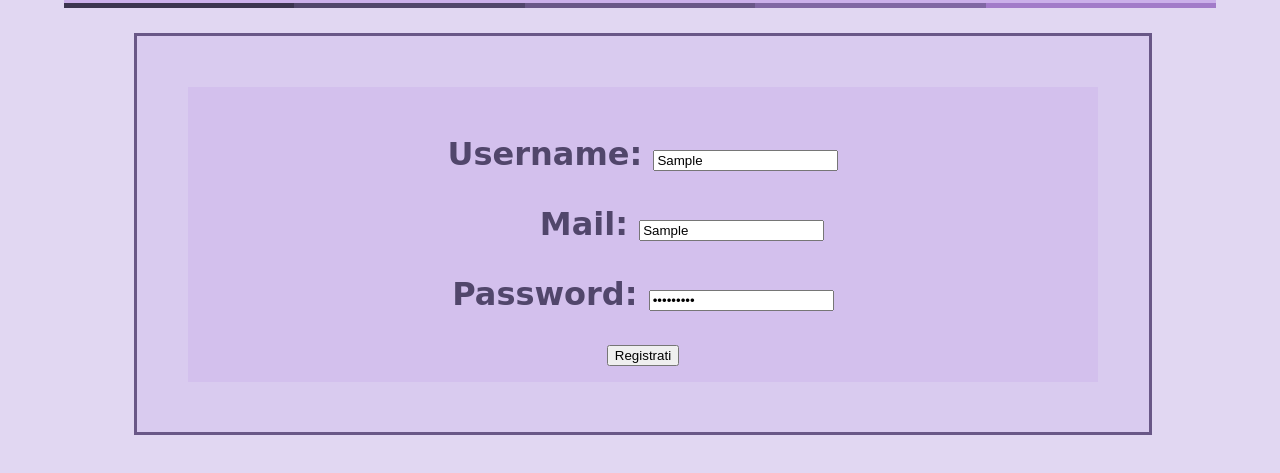
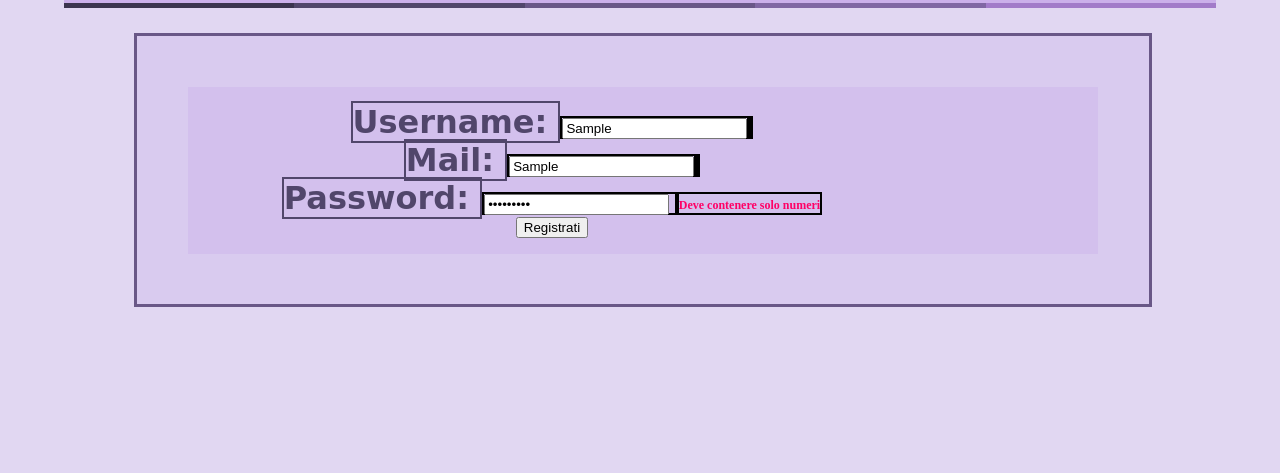
Before and after one commit to wieramoroz/saw2017, a plain HTML site: page Lab1/registrazione.html in a window 1280 px wide. Both pictures are taken after typing "Sample", "Sample", "Sample123" into the empty fields and a click on the button "Registrati". Shown: the part 93-566 px from the top of the page. Drawn offline with Linux system fonts and the light colour scheme; a web font is replaced by a local one.

Commit message:
change lab1
try to improve error message in "registrazione.html" end items layout

```diff
--- a/Lab1/functions.js
+++ b/Lab1/functions.js
@@ -1,22 +1,24 @@
 
 
 function validate_reg(form) {
-	var reason = "";
+	var error = false;
+	document.getElementById("user_err").innerText="";
+	document.getElementById("mail_err").innerText="";
+	document.getElementById("pass_err").innerText=""
 
-    if (form.username.value == "" || /[^a-zA-z]/.test(form.username.value))
-        reason += "Errore: il nome deve contenere solo le lettere\n";
-    if(form.mail.value=="" || /[^[a-z0-9_]+@[a-z0-9\-]+\.[a-z0-9\-\.]+$]]/.test(form.mail.value))
-    	reason += "Errore: la mail non e' valida\n";
-    if (form.password.value == "" || /[^0-9]/.test(form.password.value))
-        reason += "Errore: la password deve contenere solo i numeri\n";
-
-
-    if (reason == "")
-        return true;
-    else {
-        alert(reason);
-        return false;
+    if (form.username.value == "" || /[^a-zA-z]/.test(form.username.value)) {
+    	error= true;
+        document.getElementById("user_err").innerText="Deve contenere solo lettere";
     }
+    if(form.mail.value=="" || /[^[a-z0-9_]+@[a-z0-9\-]+\.[a-z0-9\-\.]+$]]/.test(form.mail.value)) {
+    	error = true;
+    	document.getElementById("mail_err").innerText = "La mail non e' valida";
+    }
+    if (form.password.value == "" || /[^0-9]/.test(form.password.value)) {
+    	error = true;
+        document.getElementById("pass_err").innerText = "Deve contenere solo numeri";
+    }
+    return !error;
 }
 
 function validate_log(form) {
@@ -35,3 +37,11 @@ function validate_log(form) {
         return false;
     }
 }
+
+/*
+========= 29/3/17 - Fabrizio
+modificato le funzioni perche in caso di errore non stampino su un aletr
+ma su un label accanto al campo errato
+=========
+
+*/
--- a/Lab1/registrazione.html
+++ b/Lab1/registrazione.html
@@ -26,21 +26,40 @@
 		<div class="page">
 			<div class="container">
 				<form name="form_reg" onSubmit="return validate_reg(this)" method="post">
-						<p class="from_reg_name">
+					<div class="form_align">
+						<span class="form_item form_text">
 							Username:
+						</span>
+						<span class="form_item">
 							<input type="text" name="username">
-						</p>
-						<p class="from_reg_mail">
-							&nbsp;&nbsp;&nbsp;&nbsp;&nbsp;&nbsp;
+						</span>
+						<span class="form_item">
+							<label id="user_err" class="form_error"></label>
+						</span>
+					</div>
+					<div class="form_align">
+						<span class="form_item form_text">
 							Mail:
+						</span>
+						<span class="form_item">
 							<input type="text" name="mail">
-						</p>
-						<p class="from_reg_password">
+						</span>
+						<span class="form_item">
+							<label id="mail_err" class="form_error"></label>
+						</span>
+					</div>
+					<div class="form_align">
+						<span class="form_item form_text">
 							Password:
+						</span>
+						<span class="form_item">
 							<input type="password" name="password">
-						</p>
+						</span>
+						<span class="form_item">
+							<label id="pass_err" class="form_error"></label>
+						</span>
 					<div class="button">
-						<button type="submit" name="from_reg_invia" class="Button Button--default u-text-r-xs">
+						<button type="submit" name="form_align" class="Button Button--default u-text-r-xs">
 							Registrati
 						</button>
 					</div>
@@ -50,3 +69,11 @@
 	</section>
 </body>
 </html>
+
+<!--
+========== 29/3/17 - Fabrizio
+aggiunti campi label dopo input per modificare quelli in
+caso di errore e non fare uscire un alert.
+==========
+
+-->
--- a/Lab1/style.css
+++ b/Lab1/style.css
@@ -4,11 +4,7 @@ body {
 	font-size: 12;*/
 }
 
-p {
-	color: #51466B;
-	/*font-family: 'Work Sans', sans-serif;*/
-	font-size: 2em;
-}
+
 .menu {
 	background-color: #CBB0EA;
 	/*padding-right: 10px;
@@ -155,23 +151,28 @@ p {
 	font-weight: bold;
 }
 
-.form_reg_name {
-	width: 80%;
-	border: 2px solid;
-	text-align: center;
+.form_error {
+	font-family: "sans-serif";
+	color: #FF0066;
+	font-size: 12px;
+	width: 30em;
 }
 
-.form_reg_mail {
-	border: 2px solid;
-	text-align: center;
+.form_align {
+	position: relative;
+	border-left: 30%;
+	width: 80%;
+	align-items: left;
 }
 
-.form_reg_password {
+.form_item {
 	border: 2px solid;
-	text-align: center;
+	width: 30em;
+	text-align: left;
 }
 
-.form_reg_invia {
-	border: 2px solid;
-	text-align: center;
+.form_text {
+	color: #51466B;
+	font-family: 'Montez', cursive;
+	font-size: 2em;
 }
```
